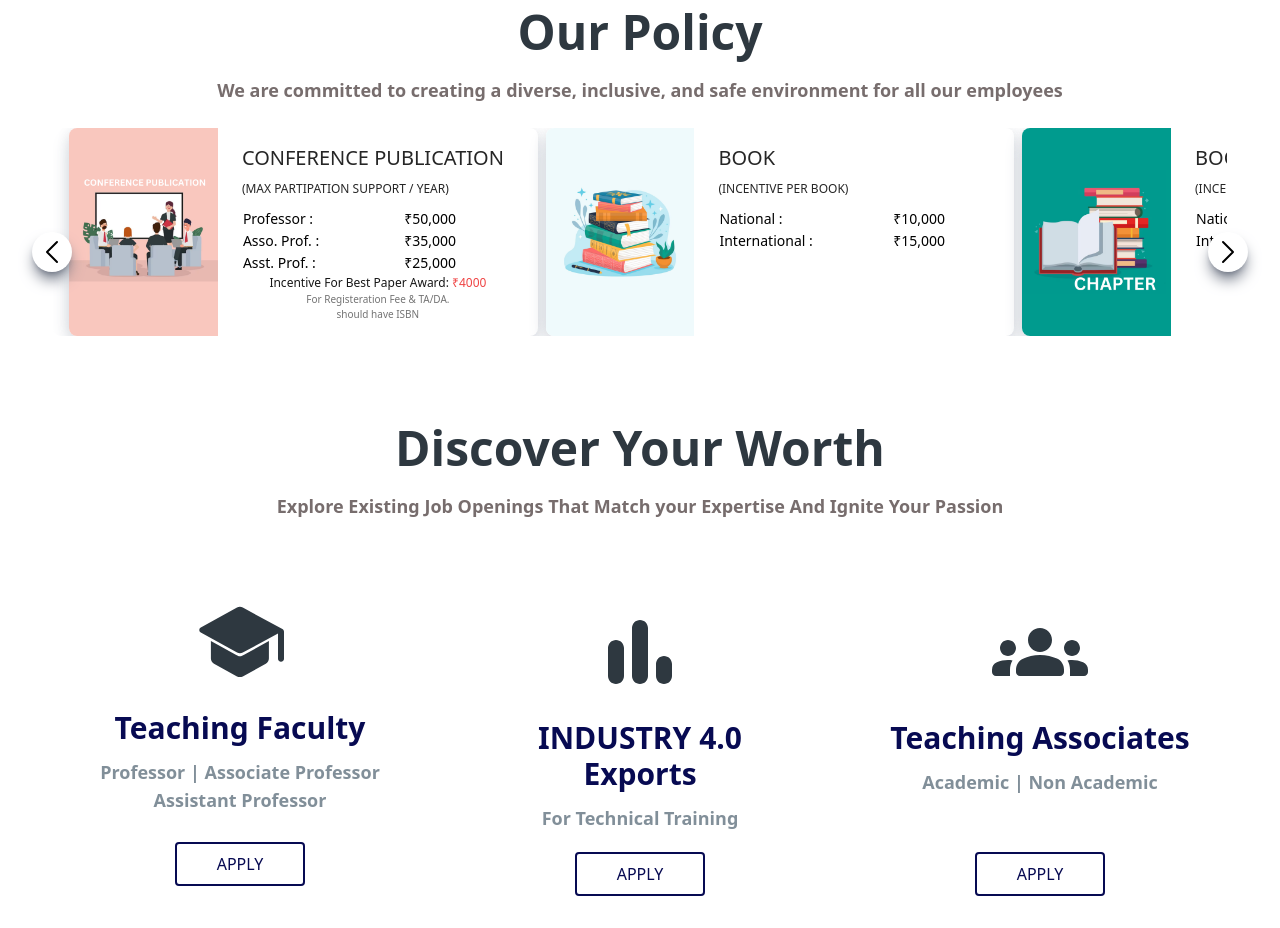
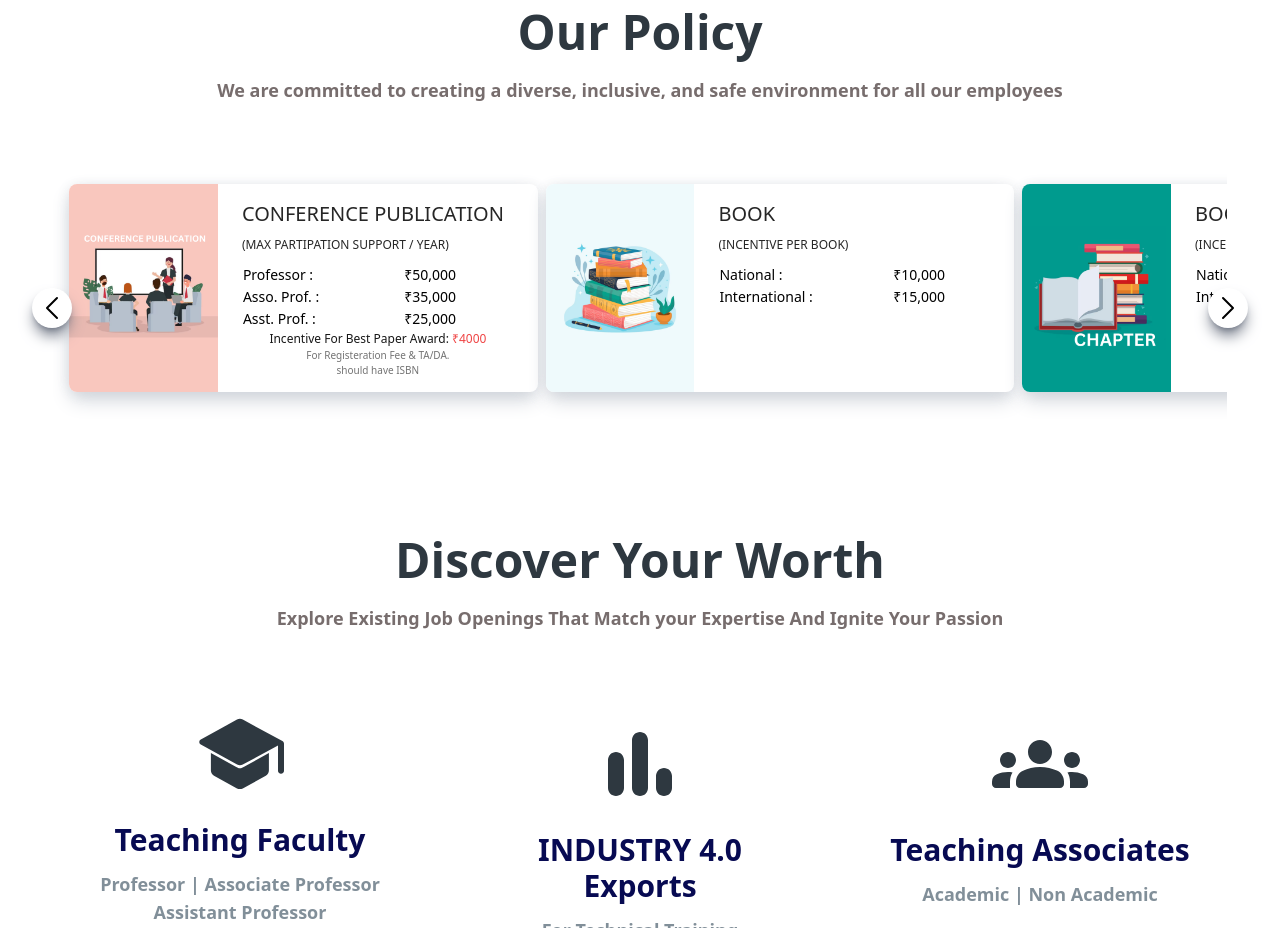
Before and after one commit to studentofmusk/jnn-faculty-red.io, a plain HTML site: page index.html in a window 1280 px wide. Shown: the part 800-1728 px from the top of the page. Drawn offline with Linux system fonts and the light colour scheme; some packages are replaced by stand-ins of ours; a script that the page names is missing; files whose address does not match are found by name.

Commit message:
after some correction in slide scroller

```diff
--- a/index.html
+++ b/index.html
@@ -79,7 +79,7 @@
         <button class="hidden md:block absolute top-1/2 right-8 " onclick="scrollRightt()"><svg xmlns="http://www.w3.org/2000/svg" fill="none" viewBox="0 0 24 24" stroke-width="1.5" stroke="currentColor" class="w-10 h-10 shadow-lg shadow-gray-500 p-1 rounded-full bg-white" >         <path stroke-linecap="round" stroke-linejoin="round" d="M8.25 4.5l7.5 7.5-7.5 7.5" /></svg></button>
 
 
-        <div id="scrollSlide" class="rounded-lg scroll-smooth pb-8 md:py-0 scrollbar-h  space-x-2 b-scroll-track b-scroll-thumb w-full md:w-11/12 mx-auto items-center overflow-x-scroll scroll flex scrollbar-w-0">
+        <div id="scrollSlide" class="rounded-lg scroll-smooth pb-8 md:py-14 scrollbar-h  space-x-2 b-scroll-track b-scroll-thumb w-full md:w-11/12 mx-auto items-center overflow-x-scroll scroll flex scrollbar-w-0">
         <div
             class="ml-4 flex-shrink-0 h-52 flex rounded-lg bg-white shadow-[0_2px_15px_-3px_rgba(0,0,0,0.07),0_10px_20px_-2px_rgba(0,0,0,0.04)] shadow-gray-300 max-w-xl flex-row">
             <img class=" rounded-t-lg object-cover h-auto !rounded-none !rounded-l-lg"
```
Also changed, not shown: style/output.css.
